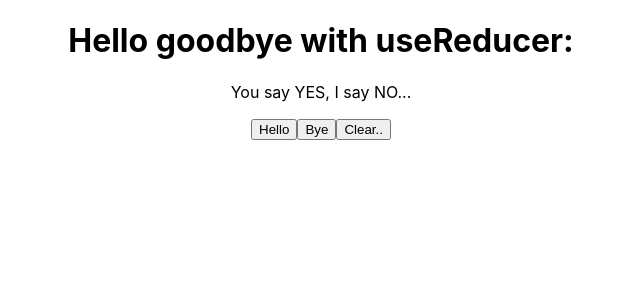
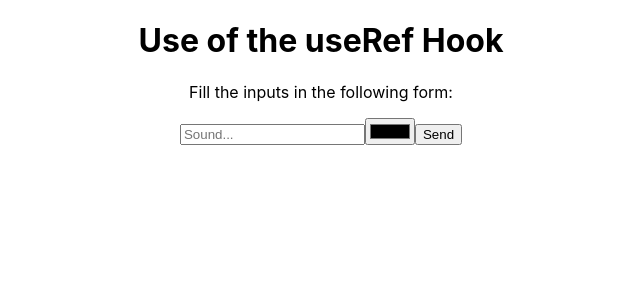
Before and after one commit to heladiofog/react-hooks-lin, a React (Create React App) app: page / in a window 1280 px wide. Shown: the top 300 px of the page, without its empty margins (319-959 px from the left). Built offline with nearby package versions, Linux system fonts and the light colour scheme.

Commit message:
Enters the useRef Hook.

```diff
--- a/src/App.js
+++ b/src/App.js
@@ -1,46 +1,34 @@
-import React, { useReducer } from 'react';
+import React, { useRef } from 'react';
 import './App.css';
 
-// Another just a little more complex example with useReducer Hook
-// Initial State:
-const initialState = {
-  message: 'You say YES, I say NO...'
-};
-// The reducer function takes in a state (the PREVIOUS STATE) and an action...
-// And it returns a new state!! :O
-// The real benefit of having access to the previous state is that we can use it!!
-function reducer(state, action) {
-  switch (action.type) {
-    case 'hello':
-      return {
-        message: `I don't know why i said "Hello, hello!" ${state.message}`
-      };
-    case 'bye':
-      return {
-        message: `I don't know why i said "Goodbye, goodbye!" ${state.message}`
-      };
-    default:
-      return {
-        message: "by The Beatles"
-      };
-  }
-};
+// A hook pretty important is the:  useRef
+// It will allow us to reach out to a component and determine its value
+// It is extremely useful particularly with forms
+
 
 function App() {
-  const [state, dispatch] = useReducer(
-    reducer,
-    initialState
-  );
+  // components by useRef
+  const sound = useRef();
+  const color = useRef();
+
+  const handleSubmit = (e) => {
+    e.preventDefault();
+    const soundValue = sound.current.value;
+    const colorValue = color.current.value;
+    alert(`${soundValue} sounds like ${colorValue}.`);
+    sound.current.value = "";
+    color.current.value = "#000000";
+  }
 
   return (
     <div className="App">
-      <h1>Hello goodbye with useReducer:</h1>
-      <p>{state.message}</p>
-      <div>
-        <button onClick={() => dispatch({ type: 'hello' })}>Hello</button>
-        <button onClick={() => dispatch({ type: 'bye' })}>Bye</button>
-        <button onClick={() => dispatch({ type: null })}>Clear..</button>
-      </div>
+      <h1>Use of the useRef Hook</h1>
+      <p>Fill the inputs in the following form:</p>
+      <form onSubmit={handleSubmit}>
+        <input type="text" placeholder="Sound..." ref={sound} />
+        <input type="color" ref={color} />
+        <button type="submit">Send</button>
+      </form>
     </div>
   );
 }
```
